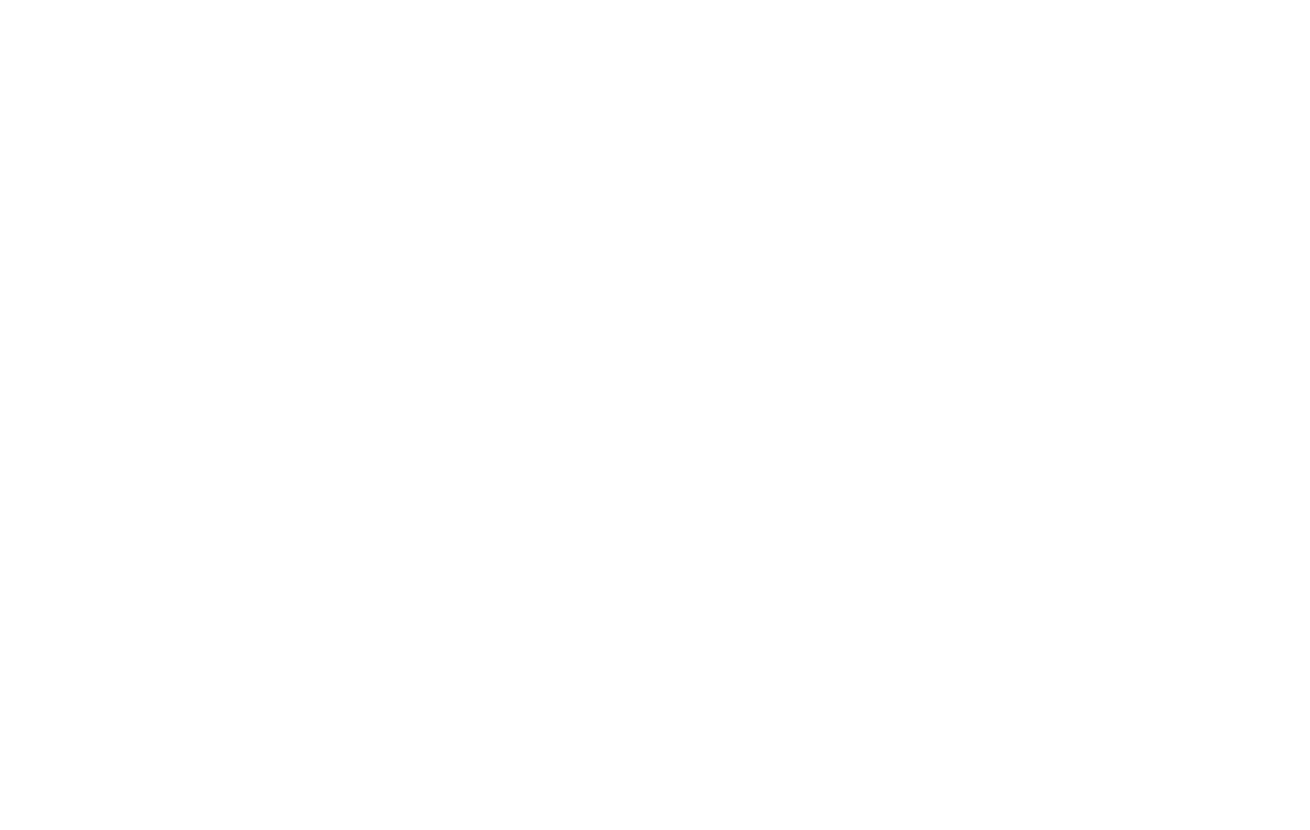
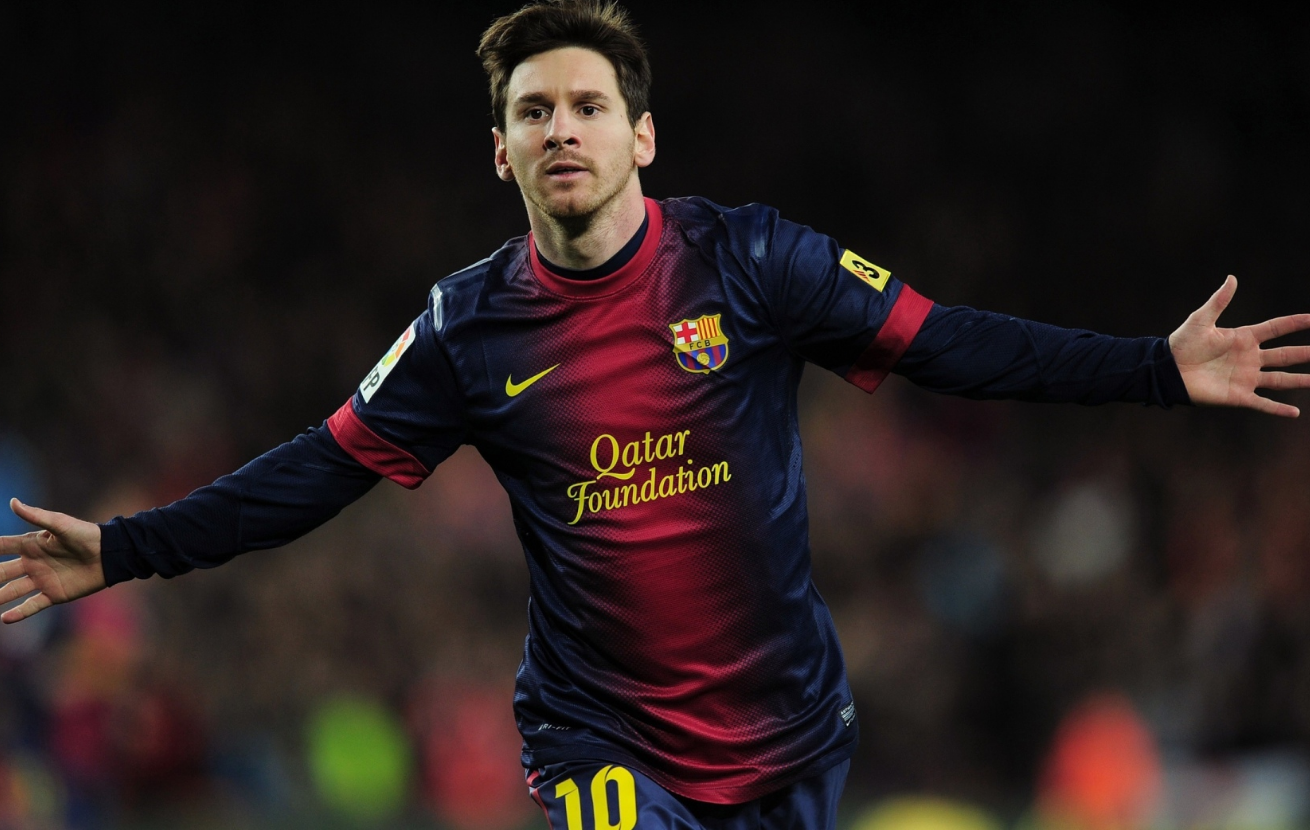
Before and after one commit to AnikKantiSikder/Blury-loading-with-js, a plain HTML site: page index.html in a window 1280 px wide. Shown: the whole page, 1310 px wide, since content can reach past the window. Before the commit the page ends 800 px from the top, so only its background shows below. Drawn offline with Linux system fonts and the light colour scheme.

Commit message:
Project complete

```diff
--- a/index.html
+++ b/index.html
@@ -4,12 +4,18 @@
     <meta charset="UTF-8">
     <meta http-equiv="X-UA-Compatible" content="IE=edge">
     <meta name="viewport" content="width=device-width, initial-scale=1.0">
+    <link rel="preconnect" href="https://fonts.googleapis.com">
+    <link rel="preconnect" href="https://fonts.gstatic.com" crossorigin>
+    <link href="https://fonts.googleapis.com/css2?family=Ubuntu:wght@400;500;700&display=swap" rel="stylesheet">
+
     <link rel="stylesheet" href="style.css">
     <title>Blury Loading</title>
 </head>
 <body>
 
+    <section class="bg"></section>
 
+    <div class="loading-text">0%</div>
 
     <script src="script.js"></script>
 </body>
--- a/script.js
+++ b/script.js
@@ -0,0 +1,31 @@
+
+const loadText = document.querySelector('.loading-text');
+const bg = document.querySelector('.bg');
+
+let load = 0;
+
+function blurring () {
+    load ++;
+    // console.log(load);
+    if (load > 99){
+        clearInterval(int);
+    }
+
+    // Changing the loading text %
+    loadText.innerHTML = `${load}%`;
+
+    // Changing the opacity of loading text
+    loadText.style.opacity = scale(load, 0, 100, 1, 0);
+
+    // Changing the opacity(blur effect) of background
+    bg.style.filter = `blur(${scale(load, 0, 100, 30, 0)}px)`;
+
+}
+
+// Changing the loading text % with setInterval function
+let int = setInterval(blurring, 30);
+
+// The function or algorithm to map the range of numbers
+function scale (number, inMin, inMax, outMin, outMax) {
+    return (number - inMin) * (outMax - outMin) / (inMax - inMin) + outMin;
+}
--- a/style.css
+++ b/style.css
@@ -0,0 +1,40 @@
+
+* {
+    box-sizing: border-box;
+}
+
+html {
+    font-size: 62.5%;
+}
+
+body {
+    font-family: 'Ubuntu', sans-serif;
+    display: flex;
+    flex-direction: column;
+    align-items: center;
+    justify-content: center;
+    height: 100vh;
+    overflow: hidden;
+    margin: 0;
+}
+
+.bg {
+    background: url('hero.jpg') no-repeat;
+    background-position: top;
+    background-size: cover;
+    position: absolute;
+    top: -30px;
+    left: -30px;
+    width: calc(100vw + 60px);
+    height: calc(100vh + 60px);
+    /* To put the image behind the text z-index:-1 */
+    z-index: -1;
+    filter: blur(0px);
+}
+
+.loading-text {
+    font-size: 5rem;
+    color: #fff;
+}
+
+/* https://images.unsplash.com/photo-1576161787924-01bb08dad4a4?ixlib=rb-1.2.1&ixid=eyJhcHBfaWQiOjEyMDd9&auto=format&fit=crop&w=2104&q=80 */
```
Also changed, not shown: hero.jpg (added).
